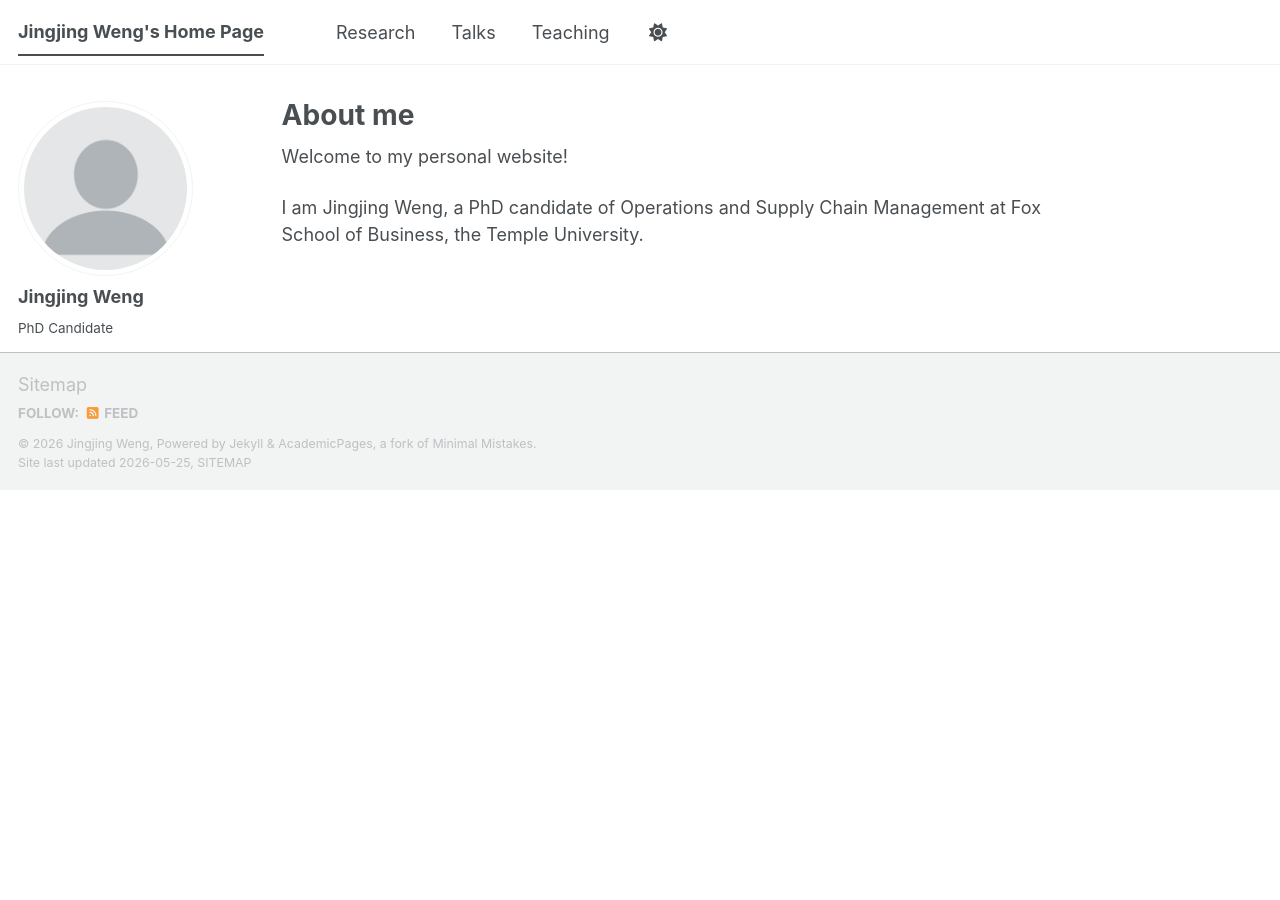
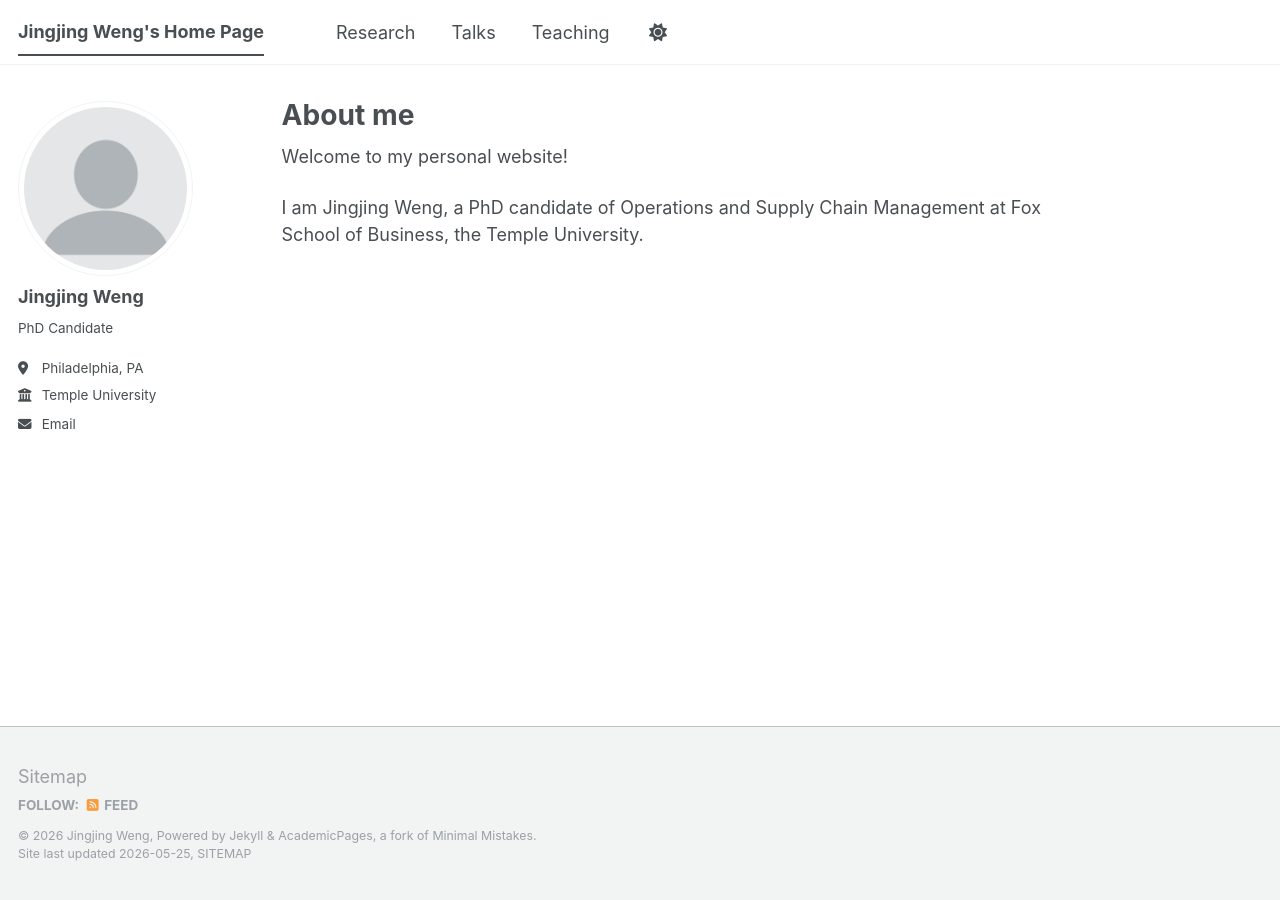
Before and after one commit to JingjingWeng/JingjingWeng.github.io, a Jekyll site: the page built from _pages/about.md, in a window 1280 px wide. Built offline with Jekyll 4.4.1, drawn with Linux system fonts in a browser that asks for light colours; a script bundle is joined from its source files by our own code; library files that are not in the unit come from our copies.

Commit message:
Update _footer.scss

```diff
--- a/_sass/layout/_footer.scss
+++ b/_sass/layout/_footer.scss
@@ -4,36 +4,32 @@
 
 .page__footer {
   @include clearfix;
-  background-color: var(--global-footer-bg-color);
-  color: var(--global-text-color-light);
-
   float: left;
   margin-left: 0;
   margin-right: 0;
-  margin-top: 3em;
   width: 100%;
   clear: both;
-
-  /* keep footer in normal document flow so custom widgets do not overlap content */
+  /* sticky footer fix start */
+  position: absolute;
+  bottom: 0em;
   height: auto;
-
-  /* keep the footer on the bottom of the page */
-  position: relative;
-  bottom: 0;
-
+  /* sticky footer fix end */
+  margin-top: 3em;
+  color: mix(#fff, $gray, 25%);
   -webkit-animation: intro 0.3s both;
           animation: intro 0.3s both;
   -webkit-animation-delay: 0.45s;
           animation-delay: 0.45s;
-  border-top: 1px solid var(--global-dark-border-color);
+  background-color: $lighter-gray;
+  border-top: 1px solid $light-gray;
 
   footer {
     @include clearfix;
     margin-left: auto;
     margin-right: auto;
-    margin-top: 1em;
+    margin-top: 2em;
     max-width: 100%;
-    padding: 0 1em 1em;
+    padding: 0 1em 2em;
 
     @include breakpoint($x-large) {
       max-width: $x-large;
@@ -53,7 +49,7 @@
   .fab,
   .far,
   .fal {
-    color: var(--global-text-color-light);
+    color: mix(#fff, $gray, 25%);
   }
 }
 
```
